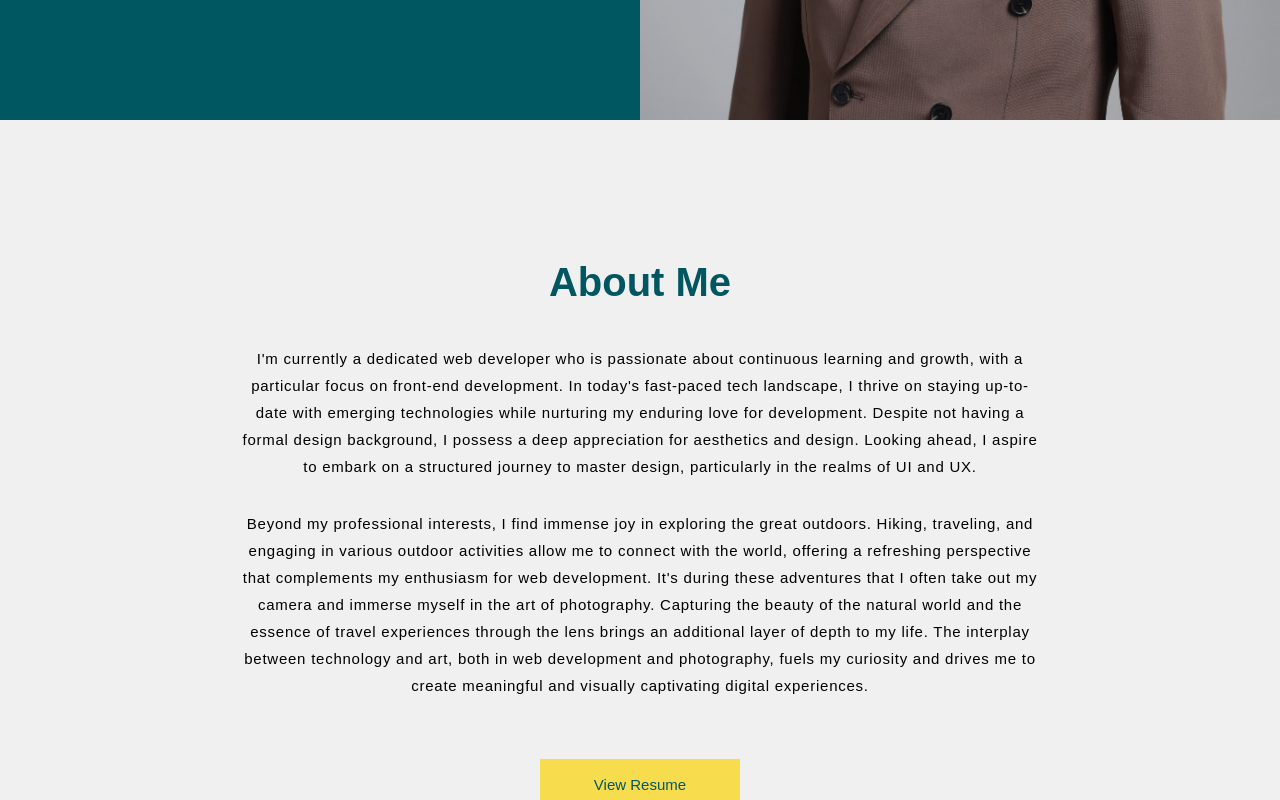
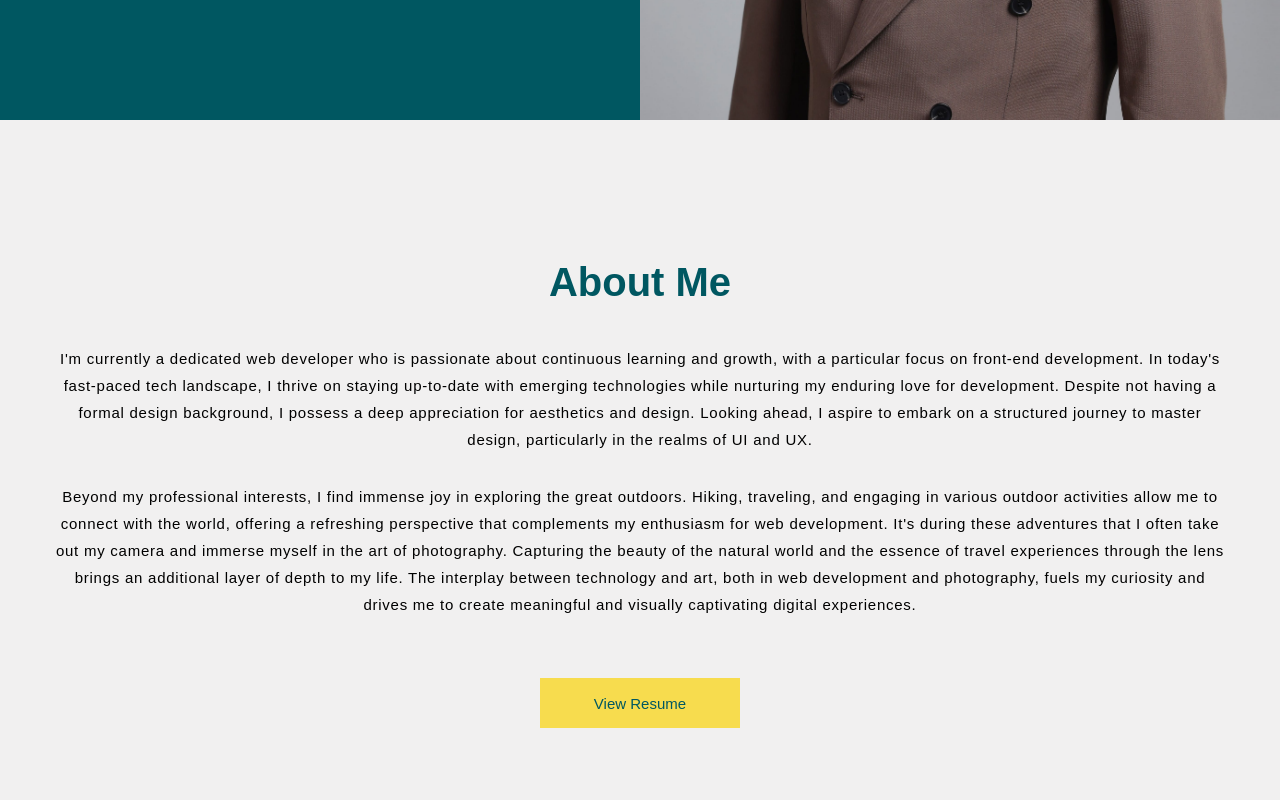
Before and after one commit to hunterbiu1205/portfolio-new, a React (Create React App) app: page / in a window 1280 px wide. Shown: the part 680-1480 px from the top of the page. Built offline with nearby package versions, Linux system fonts and the light colour scheme.

Commit message:
:content box

```diff
--- a/src/App.scss
+++ b/src/App.scss
@@ -8,12 +8,8 @@
 }
 
 .app__container {
-  // height: 100vh;
-  // display: flex;
-  // flex-direction: column;
-  // justify-content: center;
-  // align-items: center;
-  overflow-x: hidden;
+  padding: 0 20px;
+  max-width: 1212px;
 }
 
 .app__flex {
--- a/src/container/About/About.jsx
+++ b/src/container/About/About.jsx
@@ -6,7 +6,7 @@ import { AppWrap } from '../../wrapper';
 const About = () => {
   return (
     <div className="app__flex app__whitebg " id="About">
-      <div className="app__about-inner">
+      <div className="app__about-inner app__container">
         <motion.div
         // whileInView={{ y: [200, 0], opacity: [0, 1] }}
         // transition={{ duration: 1 }}
--- a/src/container/About/About.scss
+++ b/src/container/About/About.scss
@@ -10,7 +10,7 @@
 
   .app__about-sum {
     margin-bottom: 30px;
-    width: 800px;
+    // width: 800px;
 
     @media screen and (max-width: 768px) {
       width: auto;
--- a/src/wrapper/AppWrap.js
+++ b/src/wrapper/AppWrap.js
@@ -4,7 +4,7 @@ import { NavigationDots } from '../components';
 
 const AppWrap = (Component, idName, classNames) => function HOC() {
     return (
-        <div id={idName} className={`app__container ${classNames}`}>
+        <div id={idName} >
             <Component />
             {/* <NavigationDots active={idName} /> */}
         </div >
```
